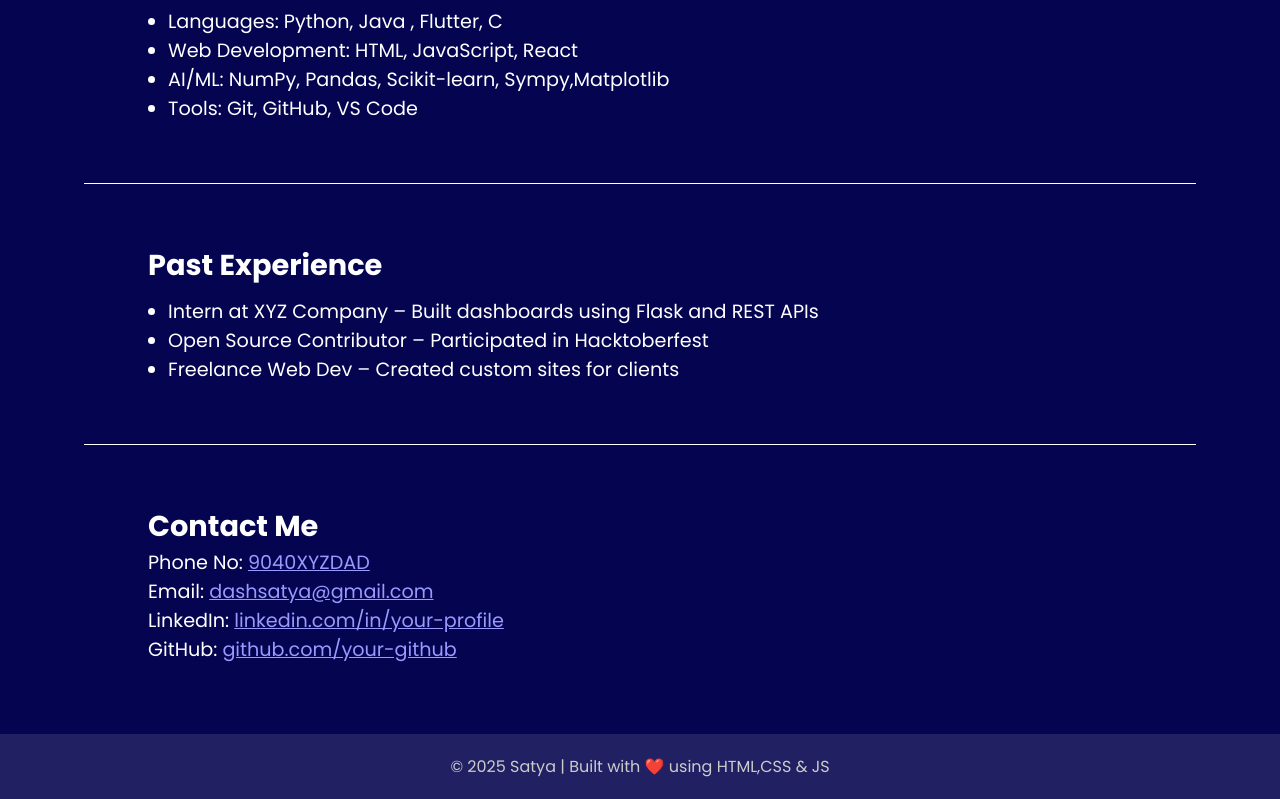
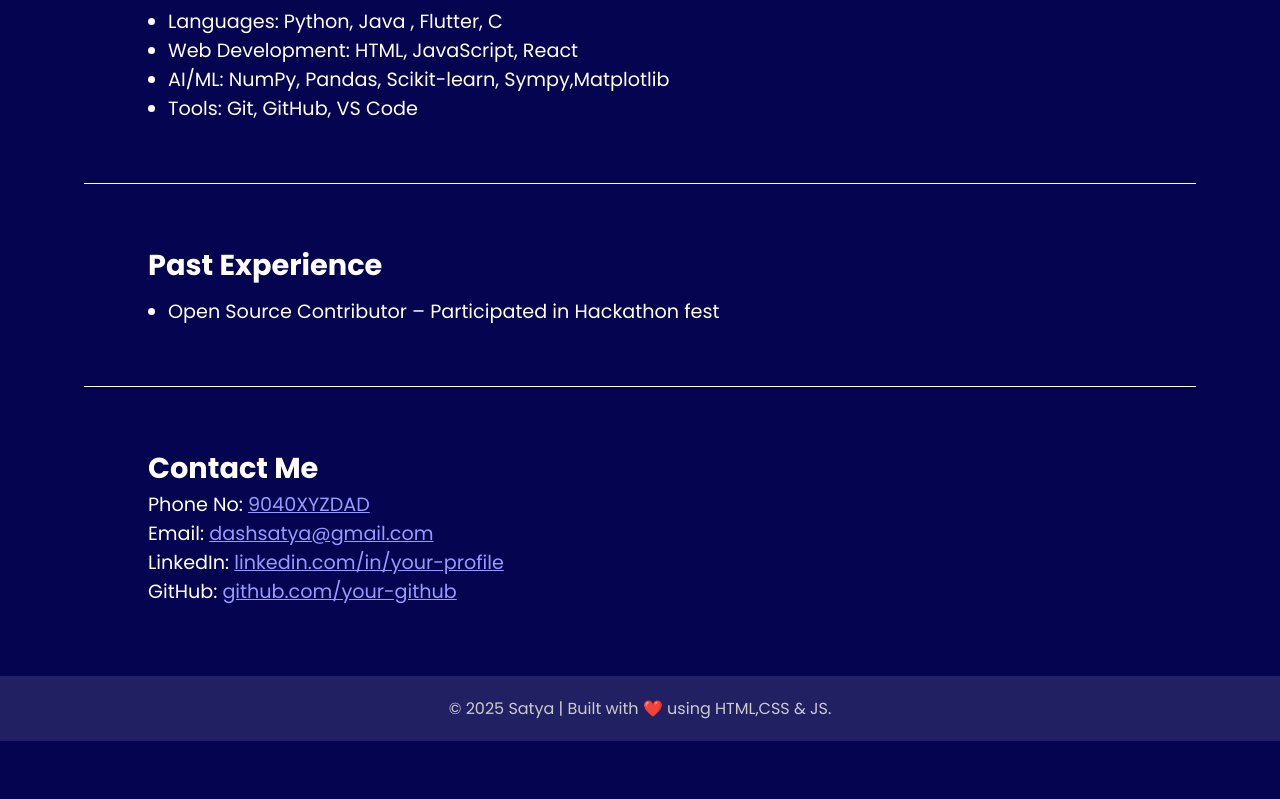
Before and after one commit to satyabrat-dash/satyaportfolio, a plain HTML site: page index.html in a window 1280 px wide. Shown: the part 1418-2217 px from the top of the page. After the commit the page ends 2159 px from the top, so only its background shows below. Drawn offline with nearby package versions, Linux system fonts and the light colour scheme.

Commit message:
Update index.html

```diff
--- a/index.html
+++ b/index.html
@@ -217,9 +217,7 @@
     <section id="experience" class="secondsection">
       <h1>Past Experience</h1>
       <ul>
-        <li>Intern at XYZ Company – Built dashboards using Flask and REST APIs</li>
-        <li>Open Source Contributor – Participated in Hacktoberfest</li>
-        <li>Freelance Web Dev – Created custom sites for clients</li>
+        <li>Open Source Contributor – Participated in Hackathon fest</li>
       </ul>
     </section>
 
@@ -235,7 +233,7 @@
   </main>
 
   <footer>
-    &copy; 2025 Satya | Built with ❤️ using HTML,CSS & JS
+    &copy; 2025 Satya | Built with ❤️ using HTML,CSS & JS.
   </footer>
 
   <!-- Typed.js Script -->
```
